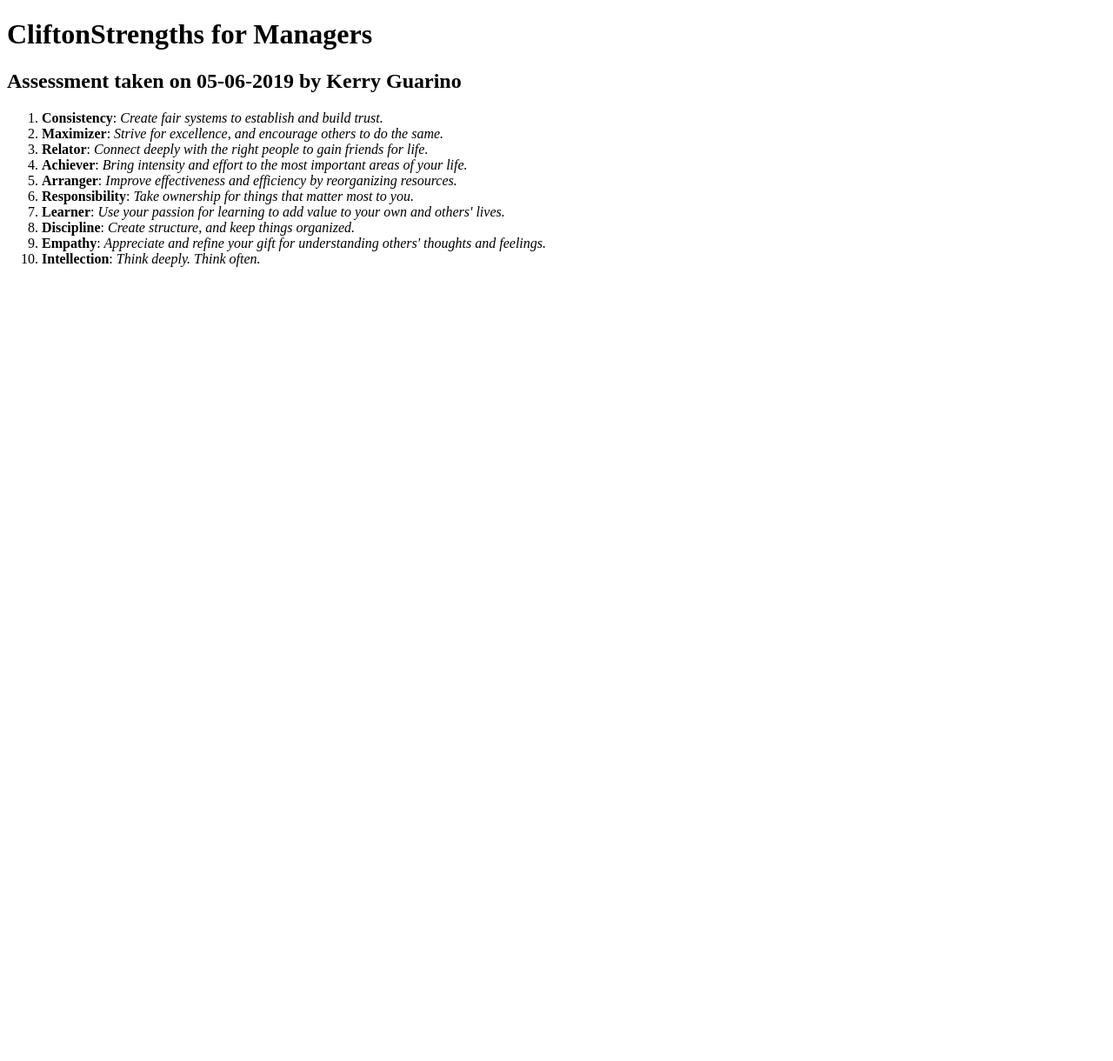
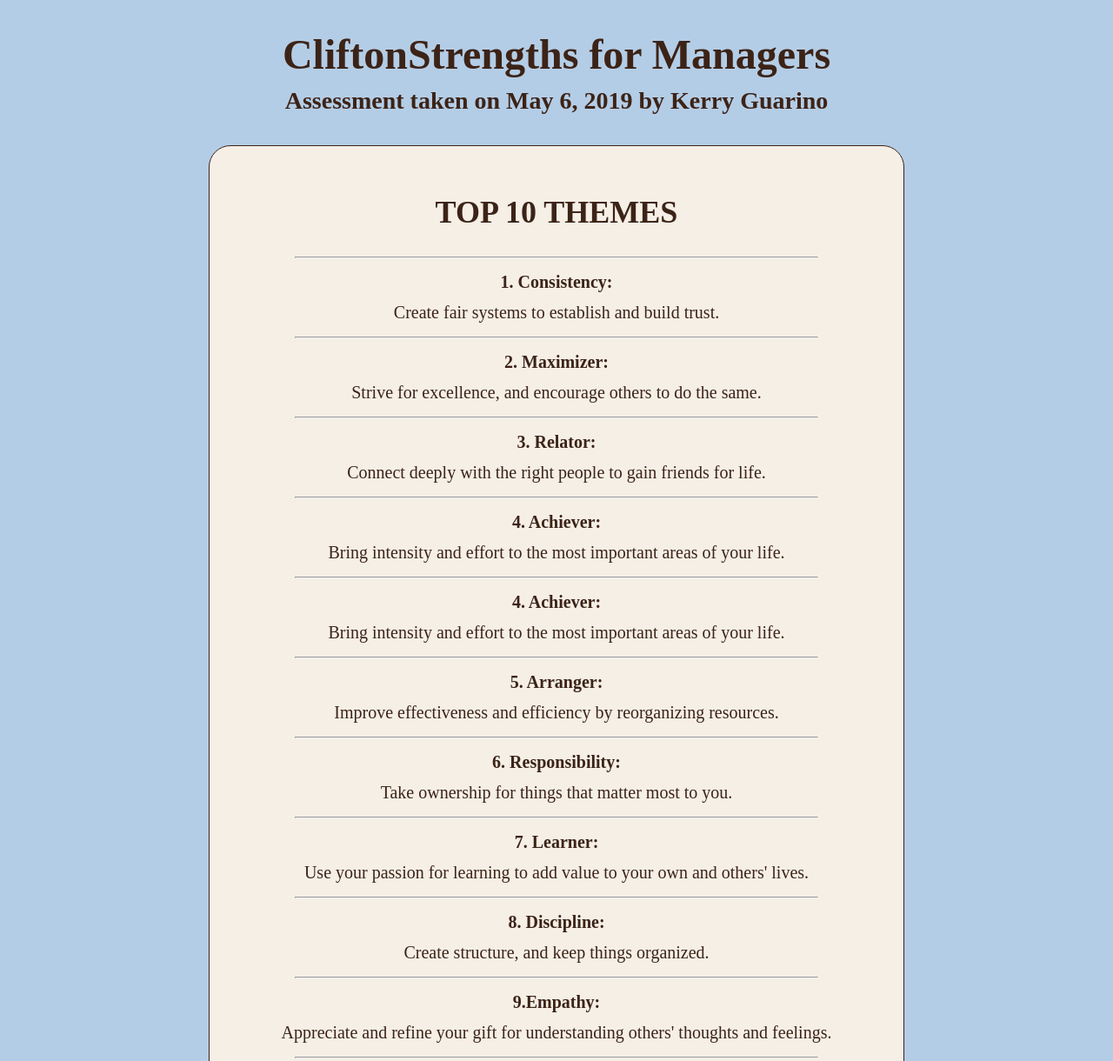
Before and after one commit to kerryoncoding/cliftonstrengths, a plain HTML site: page index.html in a window 1280 px wide. Shown: the top 1220 px of the page at 87% size. Before the commit the page ends 800 px from the top, so only its background shows below. Drawn offline with Linux system fonts and the light colour scheme.

Commit message:
updated style

```diff
--- a/index.html
+++ b/index.html
@@ -4,59 +4,72 @@
     <meta charset="UTF-8" />
     <meta http-equiv="X-UA-Compatible" content="IE=edge" />
     <meta name="viewport" content="width=device-width, initial-scale=1.0" />
+    <link rel="stylesheet" href="src/style.css" />
     <title>My Strengths</title>
   </head>
   <body>
     <h1>CliftonStrengths for Managers</h1>
-    <h2>Assessment taken on 05-06-2019 by Kerry Guarino</h2>
+    <h3>Assessment taken on May 6, 2019 by Kerry Guarino</h3>
     <div class="strengths">
-      <ol>
-        <li>
-          <b>Consistency</b>:
-          <i>Create fair systems to establish and build trust.</i>
-        </li>
-        <li>
-          <b>Maximizer</b>:
-          <i>Strive for excellence, and encourage others to do the same.</i>
-        </li>
-        <li>
-          <b>Relator</b>:
-          <i>Connect deeply with the right people to gain friends for life.</i>
-        </li>
-        <li>
-          <b>Achiever</b>:
-          <i
-            >Bring intensity and effort to the most important areas of your
-            life.</i
-          >
-        </li>
-        <li>
-          <b>Arranger</b>:
-          <i>Improve effectiveness and efficiency by reorganizing resources.</i>
-        </li>
-        <li>
-          <b>Responsibility</b>:
-          <i>Take ownership for things that matter most to you.</i>
-        </li>
-        <li>
-          <b>Learner</b>:
-          <i
-            >Use your passion for learning to add value to your own and
-            others&apos; lives.</i
-          >
-        </li>
-        <li>
-          <b>Discipline</b>: <i>Create structure, and keep things organized.</i>
-        </li>
-        <li>
-          <b>Empathy</b>:
-          <i
-            >Appreciate and refine your gift for understanding others&apos;
-            thoughts and feelings.</i
-          >
-        </li>
-        <li><b>Intellection</b>: <i>Think deeply. Think often.</i></li>
-      </ol>
+      <h2>TOP 10 THEMES</h2>
+      <div class="list">
+        <hr />
+        <div class="theme">1. Consistency:</div>
+        <div>Create fair systems to establish and build trust.</div>
+        <hr />
+
+        <div class="theme">2. Maximizer:</div>
+        <div>Strive for excellence, and encourage others to do the same.</div>
+        <hr />
+
+        <div class="theme">3. Relator:</div>
+        <div>
+          Connect deeply with the right people to gain friends for life.
+        </div>
+        <hr />
+
+        <div class="theme">4. Achiever:</div>
+        <div>
+          Bring intensity and effort to the most important areas of your life.
+        </div>
+        <hr />
+
+        <div class="theme">4. Achiever:</div>
+        <div>
+          Bring intensity and effort to the most important areas of your life.
+        </div>
+        <hr />
+        <div class="theme">5. Arranger:</div>
+        <div>
+          Improve effectiveness and efficiency by reorganizing resources.
+        </div>
+        <hr />
+
+        <div class="theme">6. Responsibility:</div>
+        <div>Take ownership for things that matter most to you.</div>
+        <hr />
+
+        <div class="theme">7. Learner:</div>
+        <div>
+          Use your passion for learning to add value to your own and
+          others&apos; lives.
+        </div>
+        <hr />
+        <div class="theme">8. Discipline:</div>
+        <div>Create structure, and keep things organized.</div>
+        <hr />
+
+        <div class="theme">9.Empathy:</div>
+        <div>
+          Appreciate and refine your gift for understanding others&apos;
+          thoughts and feelings.
+        </div>
+        <hr />
+
+        <div class="theme">10. Intellection:</div>
+        <div>Think deeply. Think often.</div>
+        <hr />
+      </div>
     </div>
   </body>
 </html>
--- /dev/null
+++ b/src/style.css
@@ -0,0 +1,48 @@
+body {
+    background-color: #b4cde6;
+    color: #3C2317;
+    max-width: 800px;
+    display: block;
+    margin:0 auto;
+    text-align: center;
+}
+
+h1 {
+    font-size: 48px;
+    padding-top: 35px;
+    margin: 0;
+}
+
+h3 {
+    font-size: 28px;
+    margin: 0;
+    padding-top: 10px;
+    padding-bottom: 35px;
+}
+
+.strengths {
+    background-color:#F5EFE6;
+    padding: 25px;
+    border-radius: 25px;
+    border: 1px solid #3C2317;
+}
+
+.strengths h2 {
+    font-size: 36px;
+    color: #3C2317;
+}
+
+hr {
+    max-width: 600px;
+    color: #3C2317;
+}
+
+.list {
+    font-size: 20px;
+    color: #3C2317;
+    line-height: 35px;
+}
+
+.theme {
+    font-weight: bold;
+}
```
